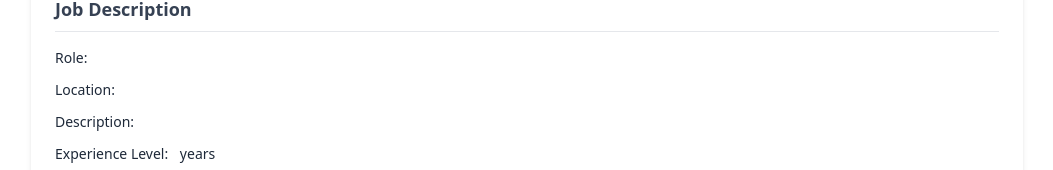
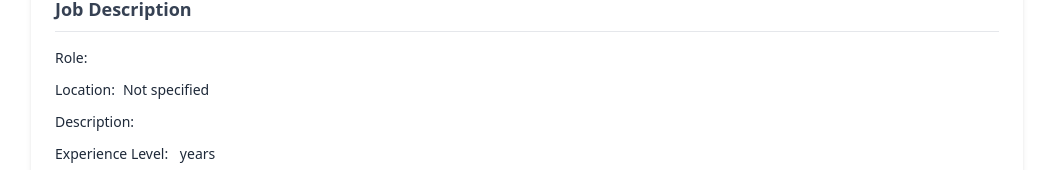
Before and after one commit to mulyani07/frontend, a React (Vite) app: page /description/1 in a window 1280 px wide. Shown: the part 129-299 px from the top of the page, without its empty margins (113-1166 px from the left). Built offline with nearby package versions, Linux system fonts and the light colour scheme; no server answers.

Commit message:
Update JobDescription.jsx

```diff
--- a/src/components/JobDescription.jsx
+++ b/src/components/JobDescription.jsx
@@ -80,8 +80,10 @@ const JobDescription = () => {
                     </h2>
                     <div className='space-y-3 text-sm text-gray-800'>
                         <div><span className='font-medium'>Role:</span> <span className='pl-2'>{singleJob?.title}</span></div>
-                        <div><span className='font-medium'>Location:</span> <span className='pl-2'>{singleJob?.location}</span></div>
-                        <div>
+<div>
+  <span className='font-medium'>Location:</span>
+  <span className='pl-2'>{singleJob?.location || 'Not specified'}</span>
+</div>                        <div>
                             <span className='font-medium'>Description:</span>
                             <p className='pl-2 mt-1 whitespace-pre-line'>{singleJob?.description}</p>
                         </div>
```
